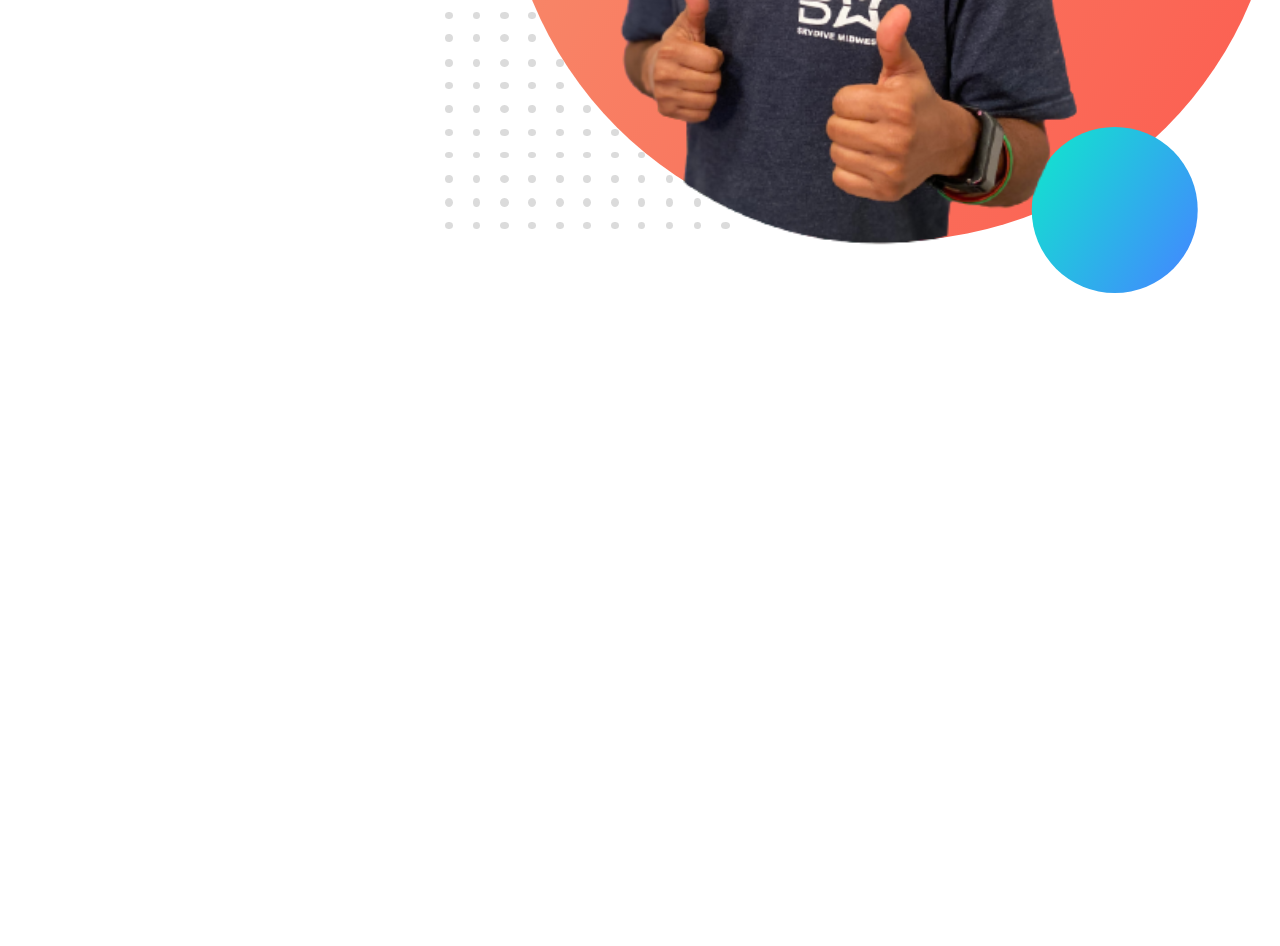
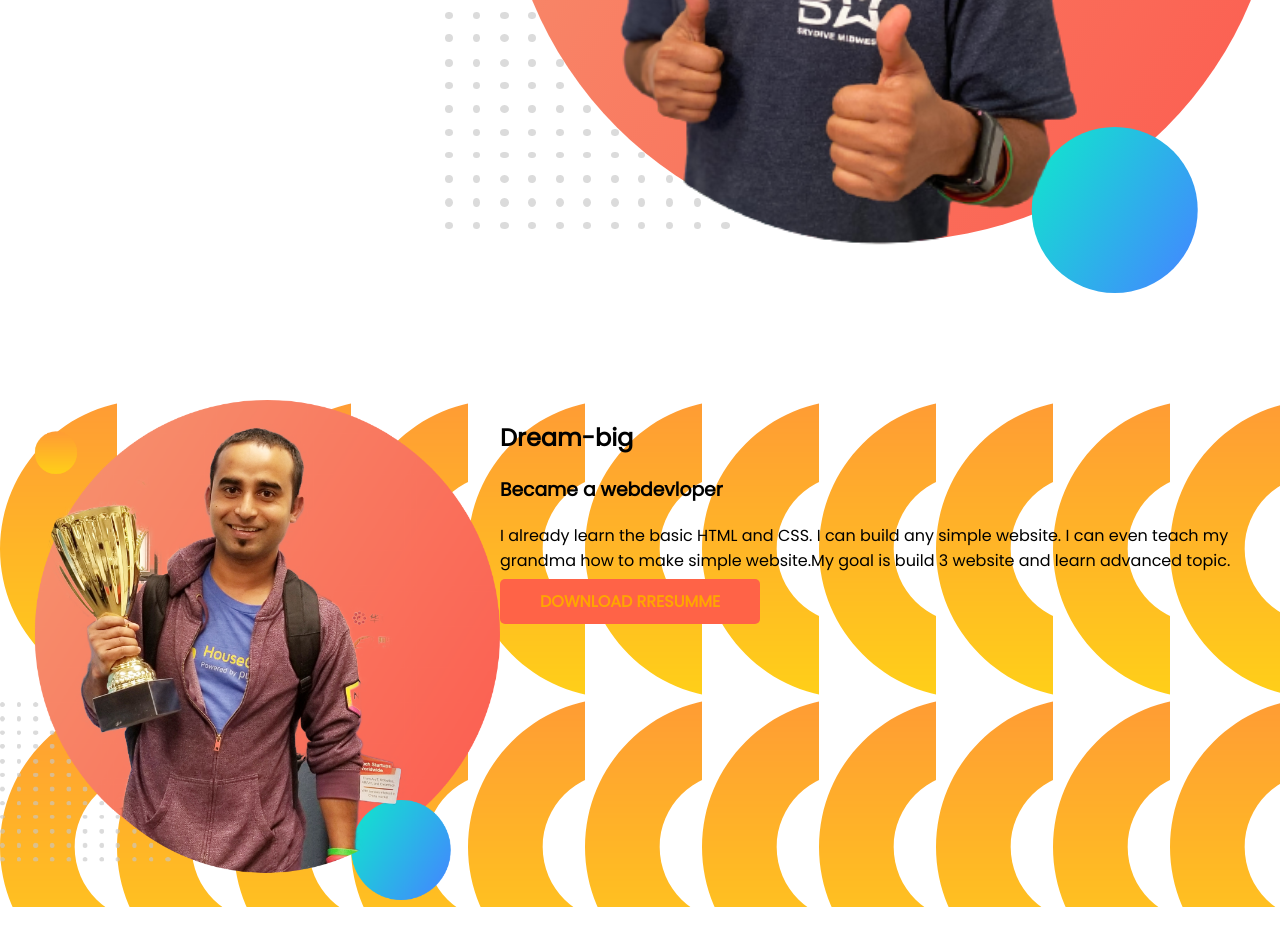
Before and after one commit to zannatnaba/developer-portfolio, a plain HTML site: page index.html in a window 1280 px wide. Shown: the part 536-1482 px from the top of the page. Before the commit the page ends 836 px from the top, so only its background shows below. Drawn offline with Linux system fonts and the light colour scheme.

Commit message:
dream added

```diff
--- a/index.html
+++ b/index.html
@@ -29,7 +29,23 @@
             <img src="images/my-bg (2).png">
         </div>
     </section>
+    <section class="dream-big">
+        <div>
+            <img src="images/jhankar.png" width="500px" height="500px" alt="">
 
+        </div>
+        <div class="half-width">
+            <h1>Dream-big</h1>
+
+            <h3>Became a webdevloper</h3>
+            <p>I already learn the basic HTML and CSS. I can build any simple website. I can even teach my grandma how
+                to make simple website.My goal is build 3 website and learn advanced topic.</p>
+            <a class="link-button" target="_blank" href="">DOWNLOAD RRESUMME</a>
+
+        </div>
+
+
+    </section>
 
 
 </body>
--- a/style.css
+++ b/style.css
@@ -13,6 +13,8 @@ color: orange;
 }
 section{
     display: flex;
+margin-bottom: 100px;
+
 }
 .halr-width{
     width: 50%;
@@ -37,3 +39,6 @@ background-repeat: no-repeat;
 
 
 }
+.dream-big{
+    background-image: url(images/dream-bg.png);
+}
```
Also changed, not shown: 1 other file.
